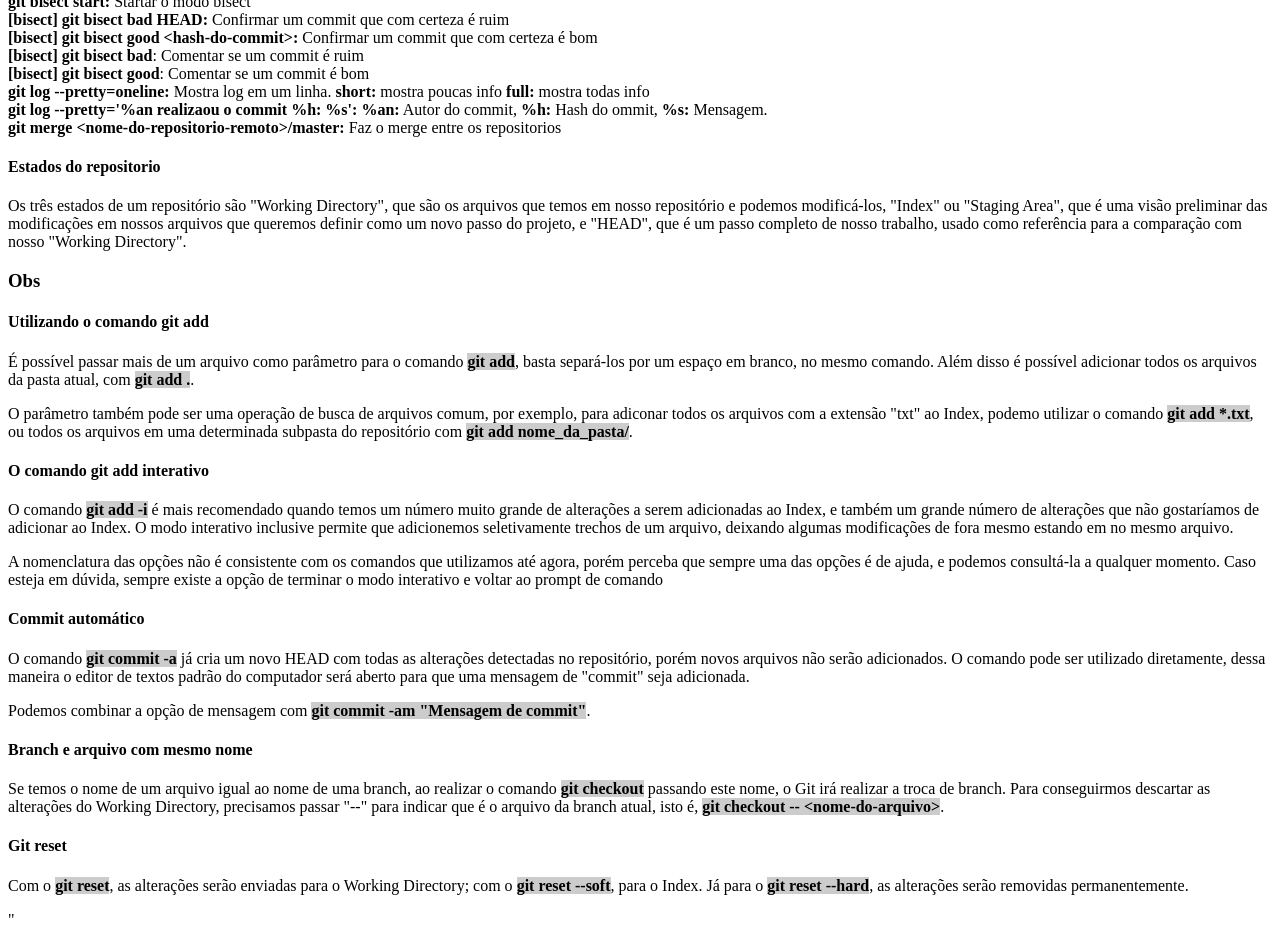
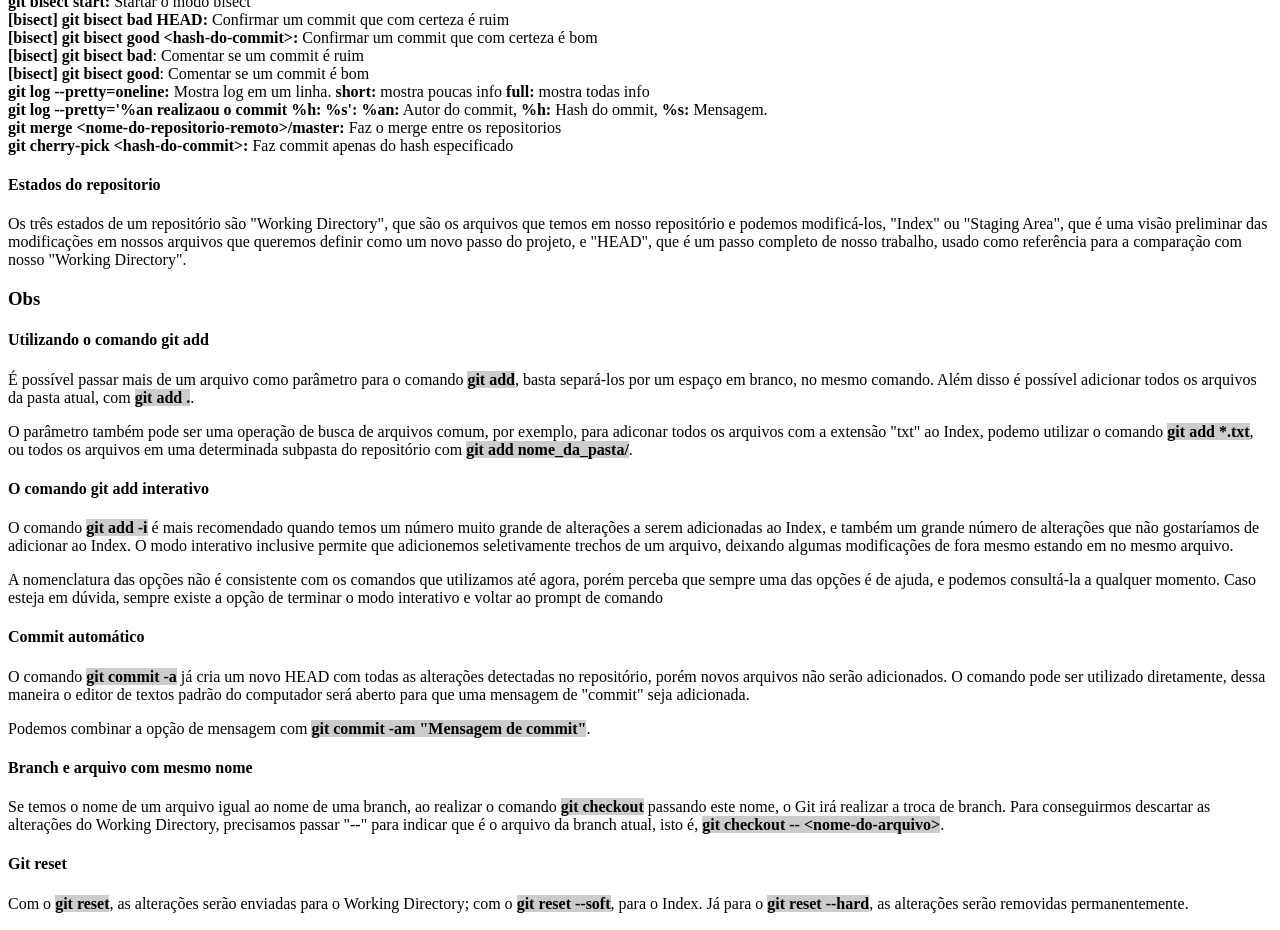
Before and after one commit to Lhuckaz/curso-git, a plain HTML site: page index.html in a window 1280 px wide. Shown: the part 980-1910 px from the top of the page. Drawn offline with Linux system fonts and the light colour scheme.

Commit message:
Commit final

```diff
--- a/index.html
+++ b/index.html
@@ -68,6 +68,7 @@
     <strong>git log --pretty=oneline:</strong> Mostra log em um linha. <strong>short:</strong> mostra poucas info <strong>full:</strong> mostra todas info<br>
     <strong>git log --pretty='%an realizaou o commit %h: %s':</strong> <strong>%an:</strong> Autor do commit, <strong>%h:</strong> Hash do ommit, <strong>%s:</strong> Mensagem.<br>
     <strong>git merge &lt;nome-do-repositorio-remoto&gt;/master:</strong> Faz o merge entre os repositorios<br>
+    <strong>git cherry-pick &lt;hash-do-commit&gt;:</strong> Faz commit apenas do hash especificado<br>
 
 
     <h4>Estados do repositorio</h4>
```
